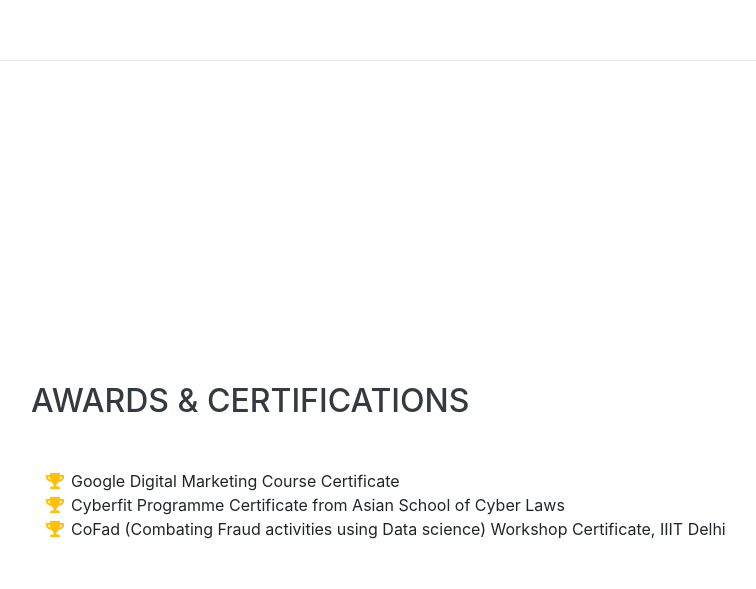
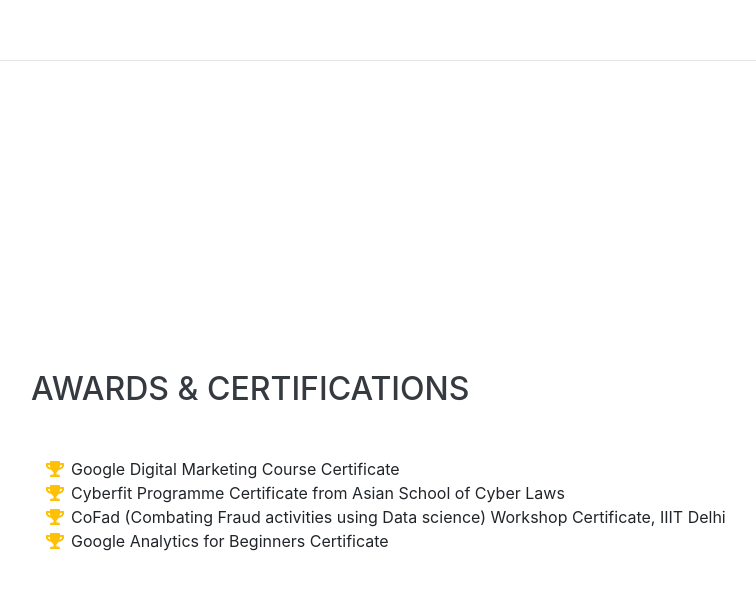
Before and after one commit to Amandeep-27/Portfolio, a website with bundled scripts: page index.html in a window 1280 px wide. Shown: the part 8199-8788 px from the top of the page, without its empty margins (289-1045 px from the left). Built offline with nearby package versions, Linux system fonts and the light colour scheme; a web font is replaced by a local one.

Commit message:
Update index.html
Google Analytics for Beginners certificate added

```diff
--- a/index.html
+++ b/index.html
@@ -406,6 +406,9 @@
           <li>
             <i class="fa-li fa fa-trophy text-warning"></i>
             CoFad (Combating Fraud activities using Data science) Workshop Certificate, IIIT Delhi</li>
+          <li>
+            <i class="fa-li fa fa-trophy text-warning"></i>
+           Google Analytics for Beginners Certificate</li>
         </ul>
       </div>
     </section>
```
